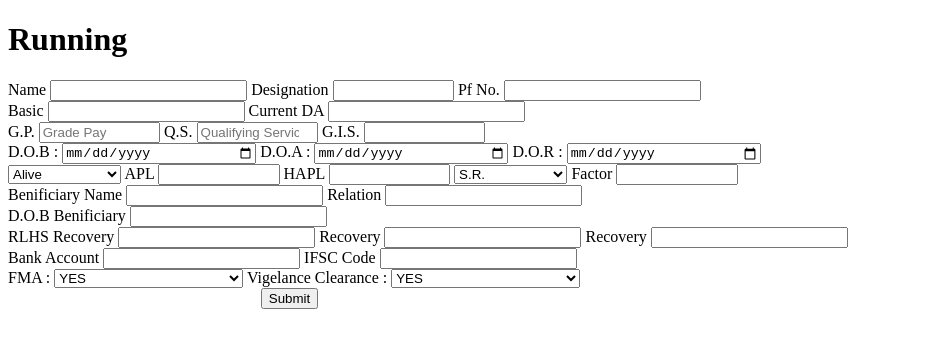
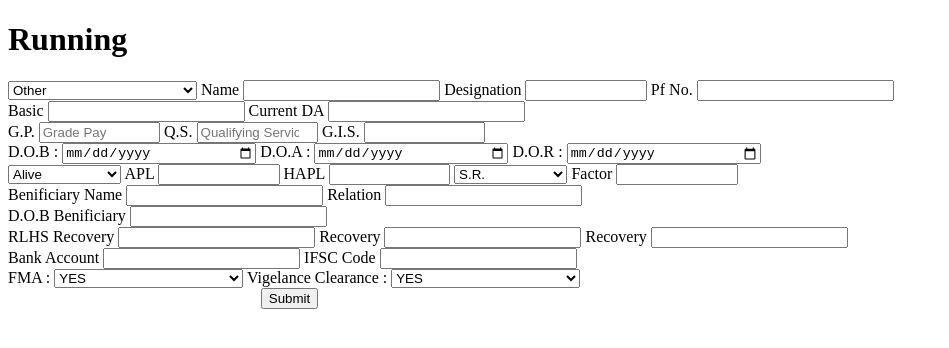
Before and after one commit to CalculationSheet/CalculationSheet.github.io, a plain HTML site: page running.html in a window 1280 px wide. Shown: the whole page, without its empty margins (0-949 px from the left). Drawn offline with Linux system fonts and the light colour scheme.

Commit message:
calculation 2.1

```diff
--- a/running.html
+++ b/running.html
@@ -15,6 +15,10 @@
         <h1>Running</h1>
     </head>
     <main>
+        <select onchange="department(this.value)">
+                    <option value="https://calculationsheet.github.io">Other</option>
+                    <option value="./running.html">Running</option>
+                </select>
         <label for="name">Name</label>
         <input type="text" name="name">
         <label for="designation">Designation</label>
```
